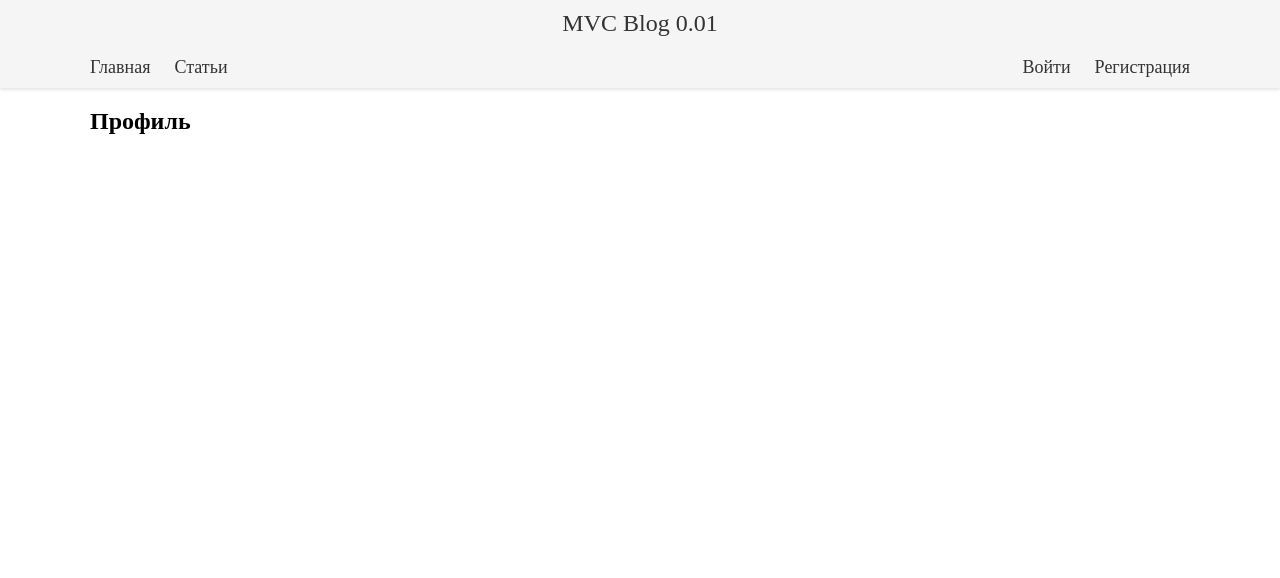
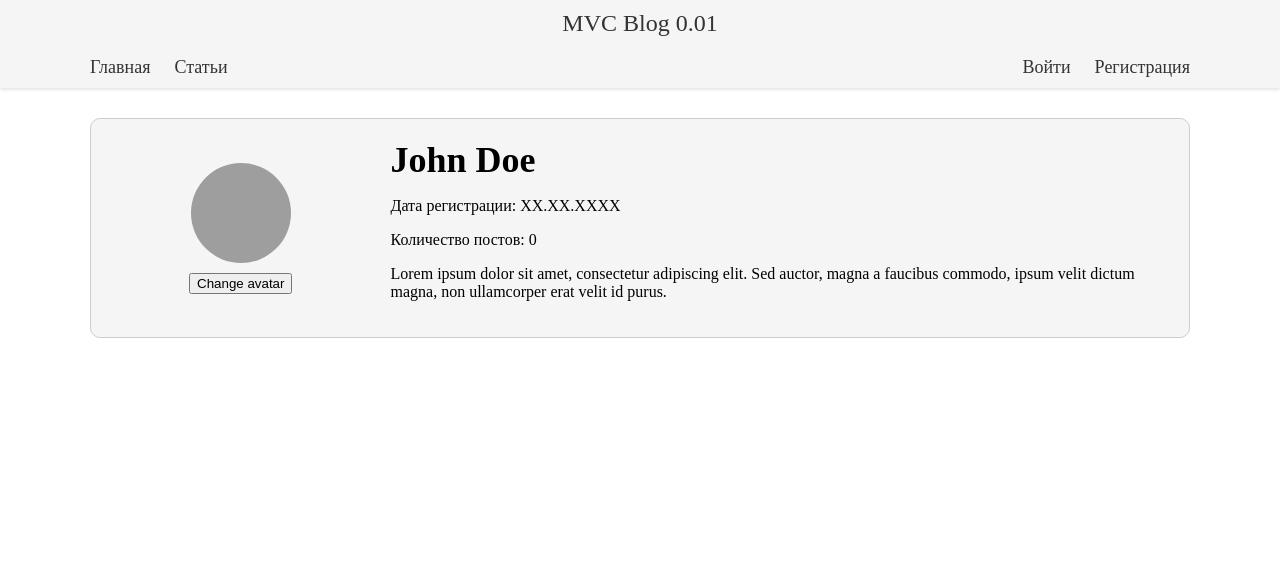
Before and after one commit to Myklon/MVC-Blog, a PHP site: page /profile.php in a window 1280 px wide. Shown: the top 578 px of the page. Run offline with PHP 8.4, Linux system fonts and the light colour scheme; grey boxes are pictures that could not be loaded.

Commit message:
Implement HTML pages feat: add profile.php feat: edit styles.css

```diff
--- a/assets/css/styles.css
+++ b/assets/css/styles.css
@@ -69,6 +69,9 @@ header {
 }
 
 .article-card {
+    background-color: #f5f5f5; /* change background color */
+    border: 1px solid #ccc; /* add border */
+    border-radius: 10px; /* add rounded corners */
     flex-basis: 100%;
     margin: 10px;
     padding: 10px;
@@ -108,11 +111,14 @@ header {
     color: #0066ff;
 }
 
-/*Секция регистрации*/
+/*Секция регистрации и входа*/
 
 form {
     padding: 20px;
     box-shadow: 0 2px 3px rgba(0, 0, 0, 0.1);
+    background-color: #f5f5f5; /* change background color */
+    border: 1px solid #ccc; /* add border */
+    border-radius: 10px; /* add rounded corners */
 }
 
 .form-group {
@@ -121,7 +127,7 @@ form {
 
 .form-control {
     width: 100%;
-    padding: 10px;
+    padding: 10px 0 10px 10px;
     border: 1px solid #ccc;
     border-radius: 3px;
 }
@@ -140,6 +146,42 @@ form {
     background-color: #003399;
 }
 
+/*Секция профиля*/
+
+.profile-header {
+    display: flex;
+    align-items: center;
+    margin-bottom: 20px;
+    background-color: #f5f5f5; /* change background color */
+    border: 1px solid #ccc; /* add border */
+    padding: 20px; /* add padding */
+    border-radius: 10px; /* add rounded corners */
+}
+
+.left-section {
+    width: 25%;
+    display: flex;
+    flex-direction: column;
+    align-items: center;
+}
+
+.left-section img {
+    width: 100px;
+    height: 100px;
+    border-radius: 50%;
+    margin-bottom: 10px;
+}
+
+.right-section {
+    width: 75%;
+    margin-left: 20px;
+}
+
+.right-section h1 {
+    font-size: 36px;
+    margin: 0;
+}
+
 /*Секция подвала*/
 
 footer {
--- a/public/profile.php
+++ b/public/profile.php
@@ -31,8 +31,21 @@
 </nav>
 
 <main>
-    <div class="container">
-        <h2 class="page-title">Профиль</h2>
+    <div class="container" style="padding-top: 30px;">
+        <div class="profile-header">
+            <div class="left-section">
+                <img src="https://shapka-youtube.ru/wp-content/uploads/2020/08/man-silhouette.jpg" alt="Profile Picture">
+                <button>Change avatar</button>
+            </div>
+            <div class="right-section">
+                <h1>John Doe</h1>
+                <div class="profile-content">
+                    <p>Дата регистрации: ХХ.ХХ.ХХХХ</p>
+                    <p>Количество постов: 0</p>
+                    <p>Lorem ipsum dolor sit amet, consectetur adipiscing elit. Sed auctor, magna a faucibus commodo, ipsum velit dictum magna, non ullamcorper erat velit id purus.</p>
+                </div>
+            </div>
+        </div>
     </div>
 </main>
 
```
